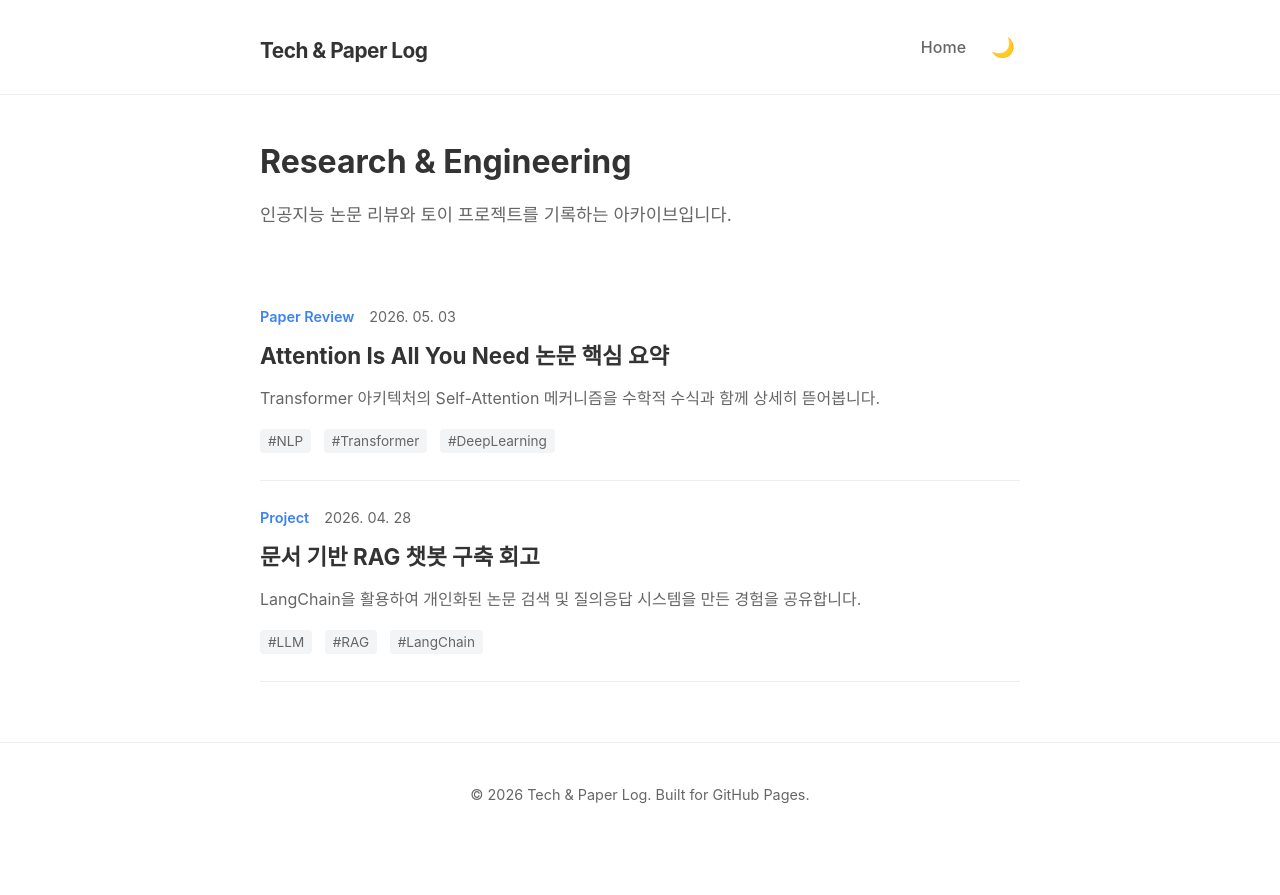
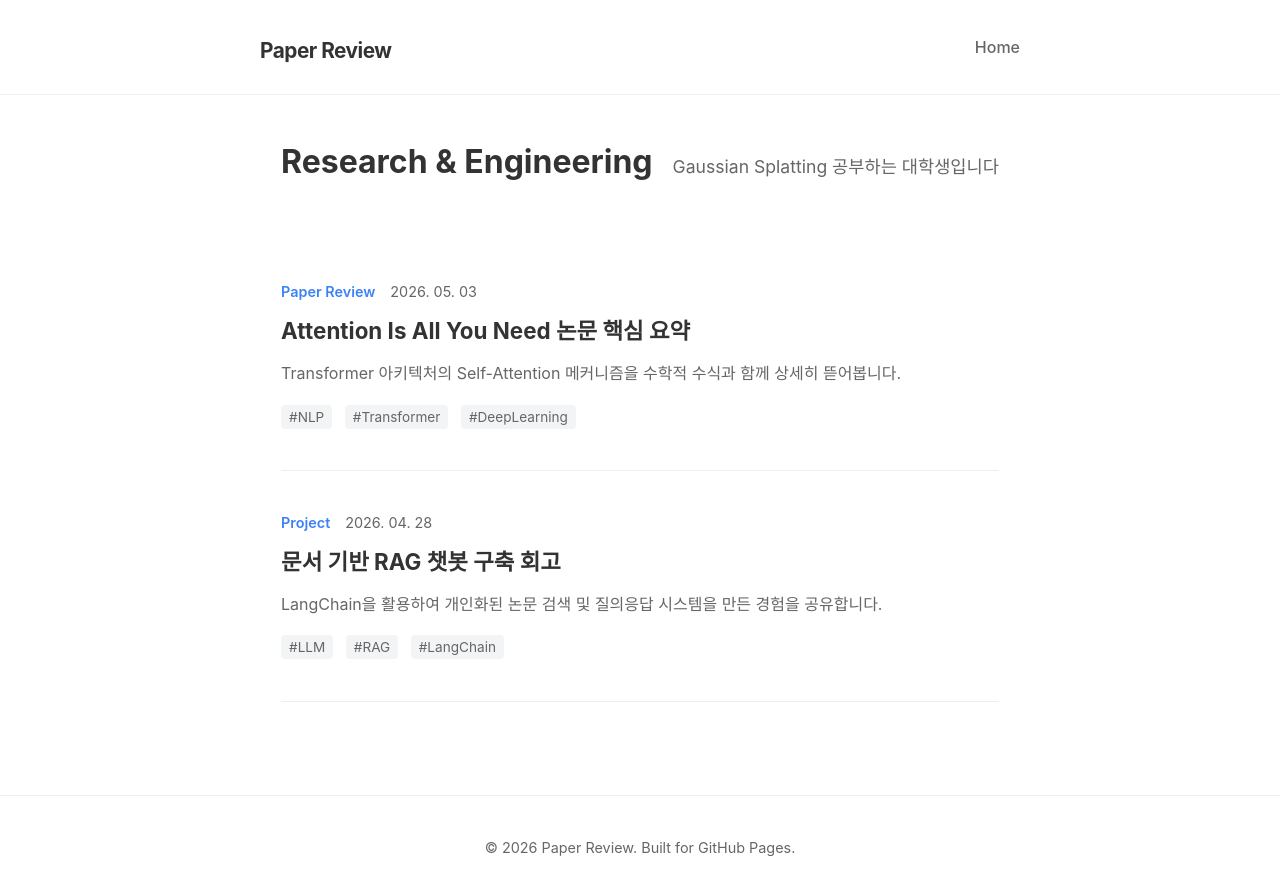
Before and after one commit to fels06/fels06.github.io, a Jekyll site: the page built from index.html, in a window 1280 px wide. Shown: the top 895 px of the page. Built offline with Jekyll 4.4.1, drawn with Linux system fonts in a browser that asks for light colours.

Commit message:
Patch 1.1

```diff
--- a/_config.yml
+++ b/_config.yml
@@ -1,6 +1,6 @@
 # 블로그 기본 정보
-title: Tech & Paper Log
-description: 인공지능 논문 리뷰와 토이 프로젝트를 기록하는 아카이브입니다.
+title: Paper Review
+description: Gaussian Splatting 공부하는 대학생입니다
 author: fels06
 
 # 기타 설정
--- a/_layouts/default.html
+++ b/_layouts/default.html
@@ -13,7 +13,6 @@
             <nav>
                 <ul>
                     <li><a href="{{ '/' | relative_url }}">Home</a></li>
-                    <li><button id="theme-toggle" aria-label="다크모드 전환">🌙</button></li>
                 </ul>
             </nav>
         </div>
@@ -24,26 +23,5 @@
     <footer>
         <p>&copy; {{ site.time | date: "%Y" }} {{ site.title }}. Built for GitHub Pages.</p>
     </footer>
-
-    <script>
-        const toggleBtn = document.getElementById('theme-toggle');
-        // 이전 테마 설정 불러오기
-        const savedTheme = localStorage.getItem('theme');
-        if (savedTheme) {
-            document.body.dataset.theme = savedTheme;
-            toggleBtn.textContent = savedTheme === 'dark' ? '☀️' : '🌙';
-        } else if (window.matchMedia && window.matchMedia('(prefers-color-scheme: dark)').matches) {
-            document.body.dataset.theme = 'dark';
-            toggleBtn.textContent = '☀️';
-        }
-
-        toggleBtn.addEventListener('click', () => {
-            const currentTheme = document.body.dataset.theme;
-            const newTheme = currentTheme === 'dark' ? 'light' : 'dark';
-            document.body.dataset.theme = newTheme;
-            toggleBtn.textContent = newTheme === 'dark' ? '☀️' : '🌙';
-            localStorage.setItem('theme', newTheme);
-        });
-    </script>
 </body>
 </html>
--- a/assets/css/style.css
+++ b/assets/css/style.css
@@ -32,6 +32,13 @@ body {
     color: var(--text-color);
     background-color: var(--bg-color);
     transition: background-color 0.3s, color 0.3s;
+    display: flex;
+    flex-direction: column;
+    min-height: 100vh;
+}
+
+main {
+    flex: 1;
 }
 
 a { text-decoration: none; color: inherit; }
@@ -68,19 +75,19 @@ nav a:hover { color: var(--accent-color); }
 }
 
 /* 메인 페이지 요소 */
-.intro { margin-bottom: 50px; }
-.intro h2 { font-size: 2rem; margin-bottom: 10px; }
-.intro p { color: var(--text-muted); font-size: 1.1rem; }
+.intro { margin-bottom: 50px; display: flex; align-items: baseline; gap: 20px; }
+.intro h2 { font-size: 2rem; margin-bottom: 0; }
+.intro p { color: var(--text-muted); font-size: 1.1rem; margin: 0; }
 
 .post-item {
-    padding: 25px 0;
+    padding: 40px 0;
     border-bottom: 1px solid var(--border-color);
 }
 
 .post-item:hover {
     background-color: var(--card-hover);
     border-radius: 8px;
-    padding: 25px;
+    padding: 40px 25px;
     margin: 0 -25px; /* 패딩 보정 */
 }
 
```
